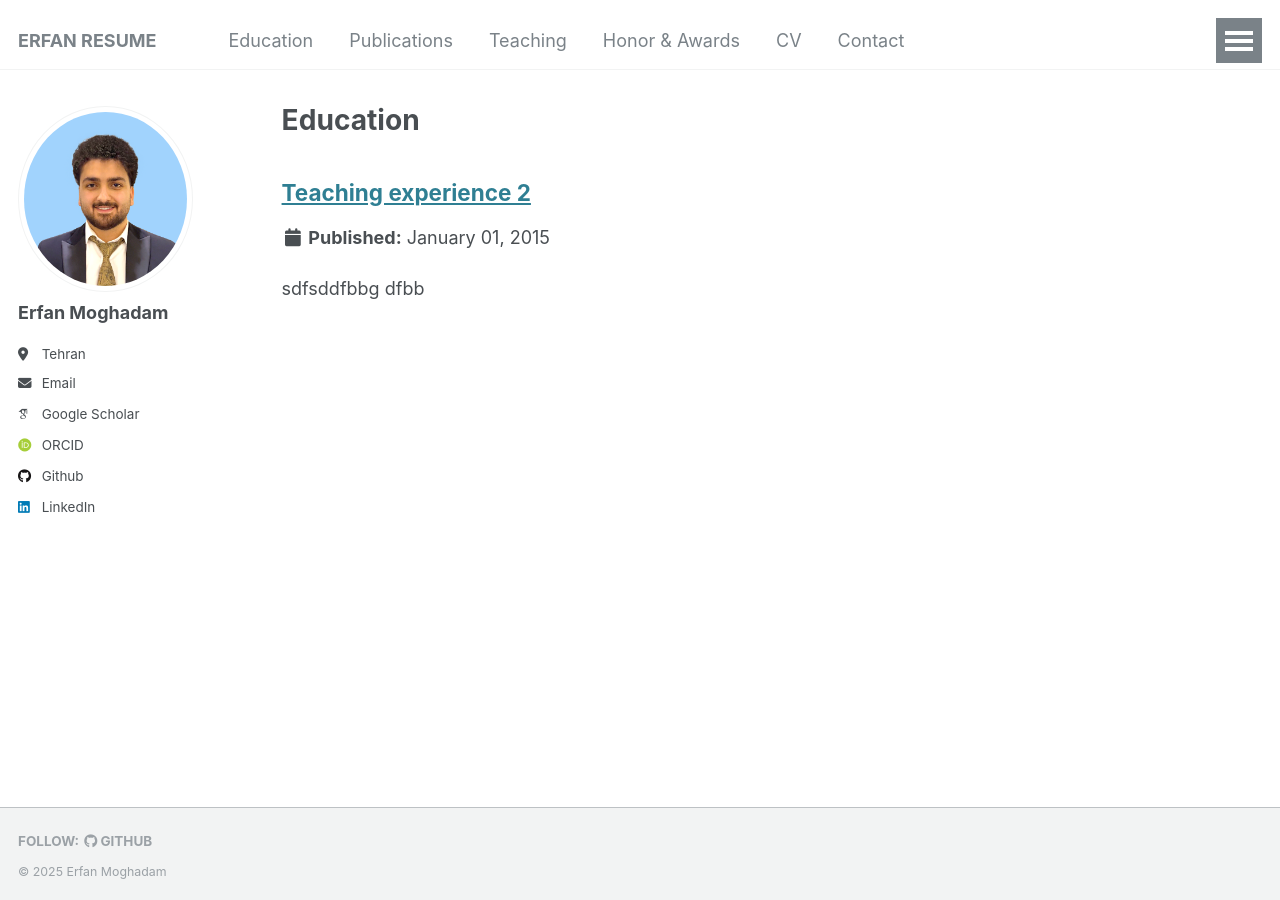
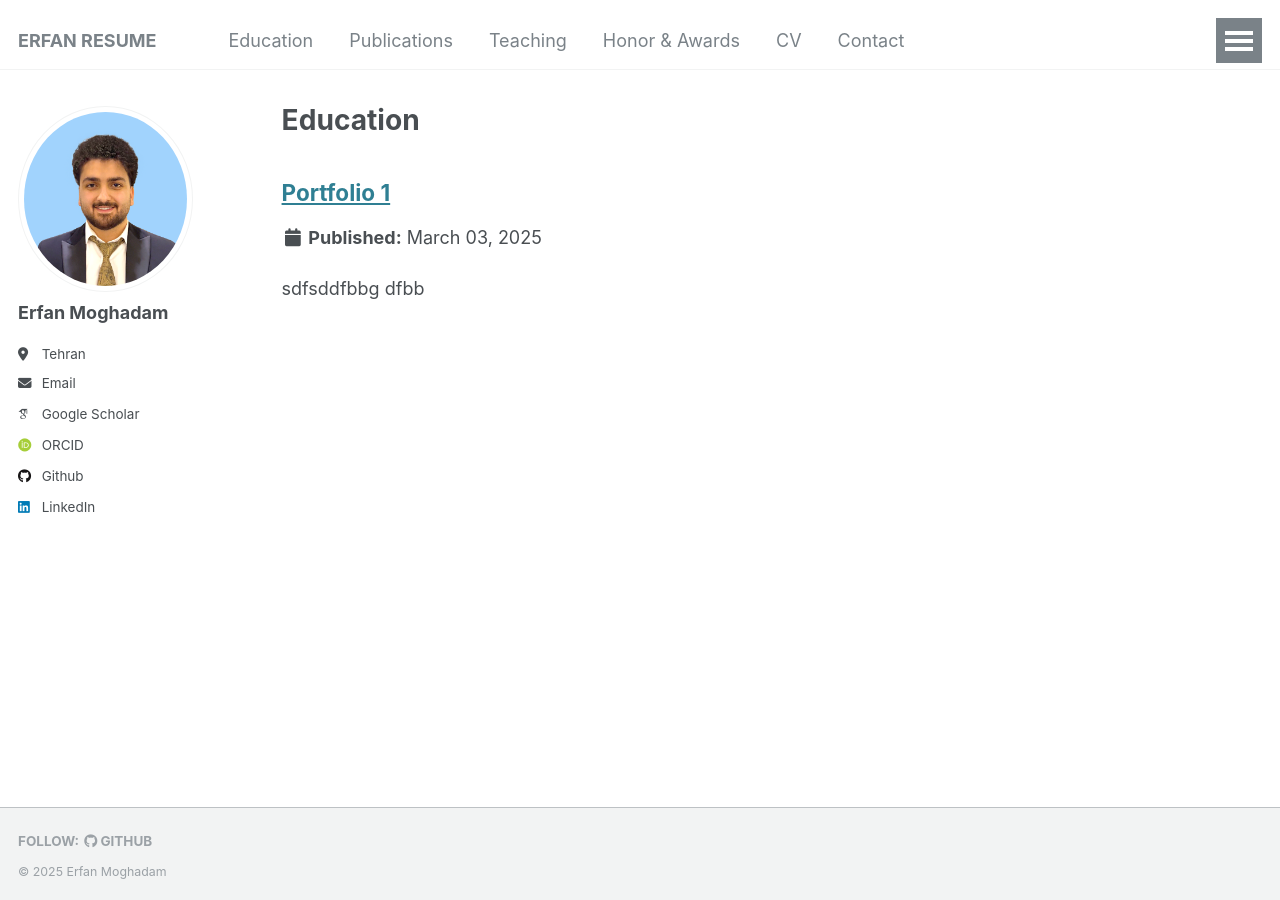
Before and after one commit to erfanresume/erfanresume.github.io, a Jekyll site: the page built from _pages/portfolio.html, in a window 1280 px wide. Built offline with Jekyll 4.4.1, drawn with Linux system fonts in a browser that asks for light colours; some web fonts are replaced.

Commit message:
Update portfolio-1.md

```diff
--- a/_portfolio/portfolio-1.md
+++ b/_portfolio/portfolio-1.md
@@ -1,11 +1,5 @@
 ---
-title: "Teaching experience 2"
-collection: teaching
-type: "Workshop"
 permalink: /portfolio/portfolio-1
-venue: "University 1, Department"
-date: 2015-01-01
-location: "City, Country"
 ---
 
 sdfsddfbbg dfbb
```
